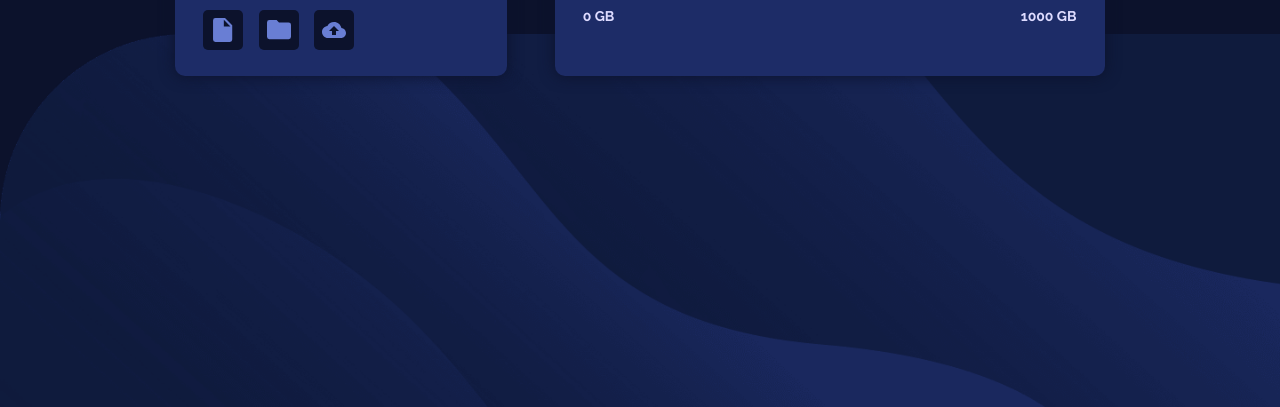
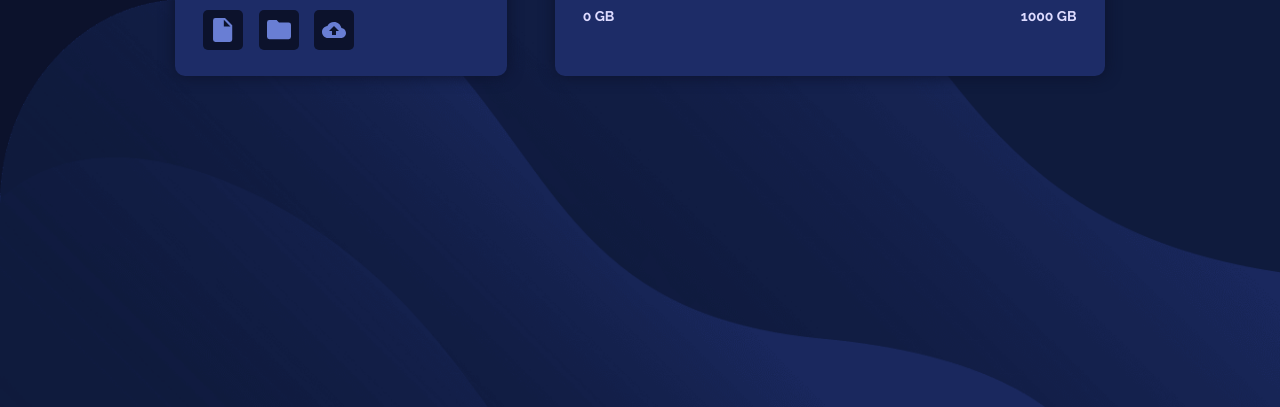
Before and after one commit to Iman-mohammad/fylo-data-storage.github.io, a plain HTML site: page index.html in a window 1280 px wide. Shown: the part 409-816 px from the top of the page. Drawn offline with Linux system fonts and the light colour scheme.

Commit message:
complete

```diff
--- a/resourses/style/style.css
+++ b/resourses/style/style.css
@@ -9,17 +9,27 @@
 
 body{
 
-    background-color:hsl(229, 57%, 11%);
+
     display: flex;
     align-items: center;
     justify-content: center;
     max-width: 1440px;
     min-height: 100vh;
+    background-color:hsl(229, 57%, 11%);
     background-image: url('../images/bg-desktop.png');
-    background-position:200% 100%;
+
     background-repeat: no-repeat;
-    background-size: 100%;
+    background-size: cover;
+ }
 
+@media screen and (min-width:600px) {
+    body{
+        background-color:hsl(229, 57%, 11%);
+        background-image: url('../images/bg-desktop.png');
+        background-position: bottom ;
+        background-size: 100% 50%;
+
+    }
 }
 
 
```
